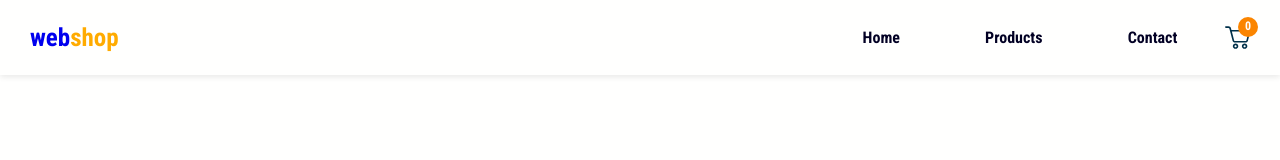
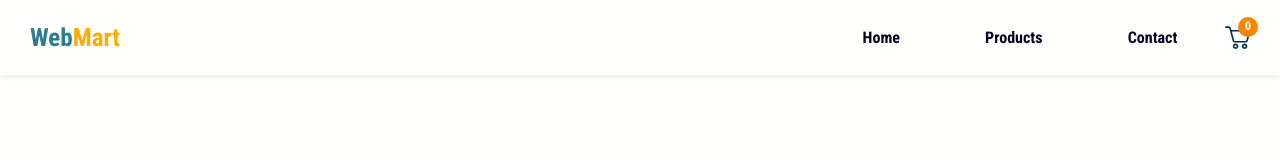
Before and after one commit to twikista/web-shop, a React (Create React App) app: page /products/1/1 in a window 1280 px wide. Shown: the top 160 px of the page. Built offline with nearby package versions, Linux system fonts and the light colour scheme; no server answers.

Commit message:
code cleanup

```diff
--- a/src/components/Footer/Footer.styles.ts
+++ b/src/components/Footer/Footer.styles.ts
@@ -1,4 +1,3 @@
-import { Link } from "react-router-dom";
 import styled from "styled-components";
 
 export const StyledFooter = styled.footer`
--- a/src/components/Header/Header.styles.ts
+++ b/src/components/Header/Header.styles.ts
@@ -8,14 +8,9 @@ type Props = {
 
 export const HeaderWrapper = styled.header`
   display: flex;
-  /* flex-direction: column; */
   align-items: center;
   justify-content: center;
-  /* box-shadow: 0 10px 20px rgba(0, 0, 0, 0.8); */
-  /* background-color: blueviolet; */
   color: #f0f5fd;
-  /* gap: 1rem; */
-  /* border-bottom: 2px #fff solid; */
   width: 100%;
   padding: ${({ path }: Props) =>
     path === "/" ? "0.5rem 3rem" : "1.5rem 3rem"};
@@ -24,14 +19,9 @@ export const HeaderWrapper = styled.header`
   @media (max-width: 600px) {
     padding: 0 1rem;
   }
-
-  /* @media (max-width: 420px) {
-    max-height: 50px;
-  } */
 `;
 
 export const LogoContainer = styled(Link)`
-  /* border: #ffab00 solid 2px; */
   flex: 1;
   display: flex;
   justify-content: flex-start;
@@ -41,9 +31,8 @@ export const LogoContainer = styled(Link)`
   }
 `;
 export const Logo = styled.span`
-  color: "#ebedf0";
+  color: #2b7d8f;
   width: 70px;
-  /* height: 25px; */
   font-size: 2.5rem;
   font-weight: 700;
   span {
@@ -52,7 +41,6 @@ export const Logo = styled.span`
   }
   @media (max-width: 680px) {
     font-size: 2rem;
-    /* height: 32px; */
   }
 
   @media (max-width: 420px) {
@@ -67,18 +55,12 @@ export const HeaderTop = styled.div`
   display: flex;
   position: relative;
   align-items: center;
-  /* border: solid blue 1px; */
-  /* flex: 1; */
   justify-content: space-between;
   width: inherit;
   align-items: center;
   width: 100%;
-  /* max-height: 50px; */
   gap: 1rem;
   padding: 1rem 0;
-  /* @media (max-width: 420px) {
-    max-height: 40px;
-  } */
 `;
 
 export const HeaderBottom = styled.div`
--- a/src/components/Header/Header.tsx
+++ b/src/components/Header/Header.tsx
@@ -20,7 +20,7 @@ export const Header = () => {
       <HeaderTop>
         <LogoContainer to="/">
           <Logo>
-            web<Span>shop</Span>
+            Web<Span>Mart</Span>
           </Logo>
         </LogoContainer>
         <MenuWrapper>
--- a/src/components/Minicart/MiniCart.styles.ts
+++ b/src/components/Minicart/MiniCart.styles.ts
@@ -110,7 +110,7 @@ export const MiniCartFooter = styled.article`
 
 export const CartButton = styled.button`
   padding: 1rem;
-  background-color: #1bc415;
+  background-color: #00e677;
   width: 50%;
   color: #fff;
   font-weight: 700;
--- a/src/pages/Product/Product.styles.ts
+++ b/src/pages/Product/Product.styles.ts
@@ -21,7 +21,6 @@ export const ProductContainer = styled.section`
   background-color: #fffffe;
   font-size: 1.6rem;
   @media (max-width: 480px) {
-    /* width: 100%; */
   }
 `;
 
@@ -52,16 +51,11 @@ export const ImageWrapper = styled.div`
 
 export const ProductImage = styled.img`
   width: 80%;
-  /* min-width: 300px; */
   height: 100%;
   object-fit: contain;
   object-position: auto 0;
-  /*border: solid 2px green;
-  display: inline-block;*/
   margin: 0 auto;
-  /* justify-content: center; */
   @media (max-width: 860px) {
-    /* object-position: 0 0; */
   }
 `;
 
@@ -85,9 +79,7 @@ export const TitleWrapper = styled.div`
   display: flex;
   align-items: flex-end;
   text-align: left;
-  /* margin-bottom: 1rem; */
   padding-bottom: 0.5rem;
-  /* margin-top: 1rem; */
   @media (max-width: 480px) {
     align-items: center;
   }
@@ -102,8 +94,6 @@ export const LabelText = styled.span`
   @media (max-width: 480px) {
     font-size: 1.8rem;
   }
-
-  /* display: block; */
 `;
 
 export const PriceText = styled.div`
@@ -123,13 +113,10 @@ export const PriceWrapper = styled.div`
 export const ProductDetails = styled.div`
   display: flex;
   flex-direction: column;
-  /* margin-top: 4rem; */
   height: 100%;
-  /* border: solid purple 2px; */
   padding: 1rem 1.5rem;
 `;
 export const ProductDetailsTop = styled.div`
-  /* border: solid red 1px; */
   height: 20%;
   display: flex;
   flex-direction: column;
@@ -137,7 +124,6 @@ export const ProductDetailsTop = styled.div`
 `;
 
 export const ProductDetailsBottom = styled.div`
-  /* border: solid green 1px; */
   display: flex;
   flex-direction: column;
   height: 80%;
@@ -169,30 +155,22 @@ export const ProductDescription = styled.div`
 export const ActionsWrapper = styled.div`
   display: flex;
   flex-direction: column;
-  /* align-items: center; */
   width: 100%;
-  /* border: solid yellowgreen 1px; */
 `;
 
 export const QuantityWrapper = styled.div`
   text-align: left;
   margin-top: 3rem;
   color: #023846;
-  /* @media (max-width: 480px) {
-    font-size: 1.8rem;
-  } */
-  /* border: solid hotpink 1px; */
 `;
 
 export const Button = styled.button`
-  /* border: solid #d7d7d7 1px; */
   padding: 14px 5px;
   transition: all 0.2s ease-in;
 
   &:hover {
     color: ${(props: ButtonProps) =>
       props.action === "increase" ? "#07d407" : "#f05108"};
-    /* font-weight: 700; */
     transform: scale(1.5);
   }
 `;
@@ -200,7 +178,6 @@ export const Input = styled.input`
   padding: 14px 5px;
   text-align: center;
   color: #011a20;
-  /* width: 40px; */
 `;
 
 export const QuantityInput = styled.div`
@@ -209,11 +186,9 @@ export const QuantityInput = styled.div`
   border: solid #d7d7d7 1px;
   width: 300px;
   font-size: 1.8rem;
-  /* padding: 1.5rem 0; */
   margin-top: 0.5rem;
   @media (max-width: 860px) {
     grid-template-columns: 0.25fr 1fr 0.25fr;
-    /* padding: 0 2rem; */
     width: 100%;
   }
   @media (max-width: 480px) {
@@ -228,7 +203,6 @@ export const AddToCartButton = styled.button`
   text-align: center;
   padding: 14px 0;
   background-color: #f26323;
-  /* background-color: #2b7d8f; */
   color: #fff;
   margin-top: 1rem;
   font-size: 1.8rem;
@@ -236,17 +210,13 @@ export const AddToCartButton = styled.button`
   text-transform: capitalize;
   transition: all 0.3s ease;
   &:hover {
-    /* border: solid 2px #f26323; */
-    color: #f26323;
     color: #fff;
-    background-color: teal;
+    background-color: #00e677;
   }
   @media (max-width: 860px) {
-    /* grid-template-rows: 350px 1fr; */
     width: 100%;
   }
   @media (max-width: 480px) {
-    /* grid-template-rows: 350px 1fr; */
     width: 100%;
     font-size: 1.6rem;
   }
```
